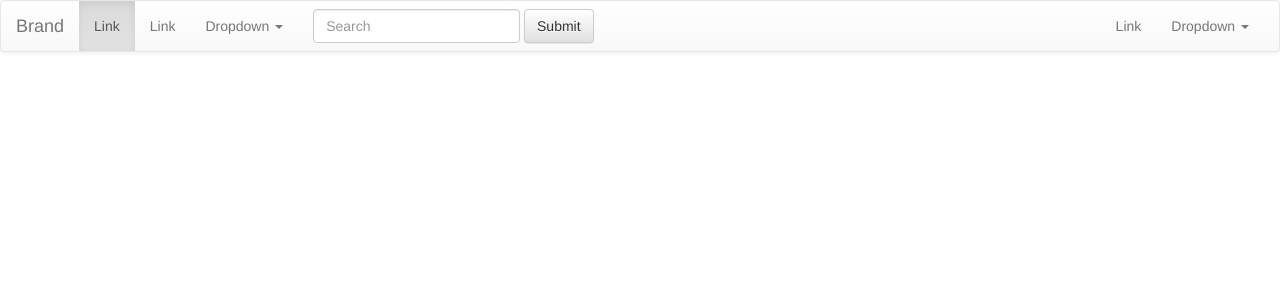
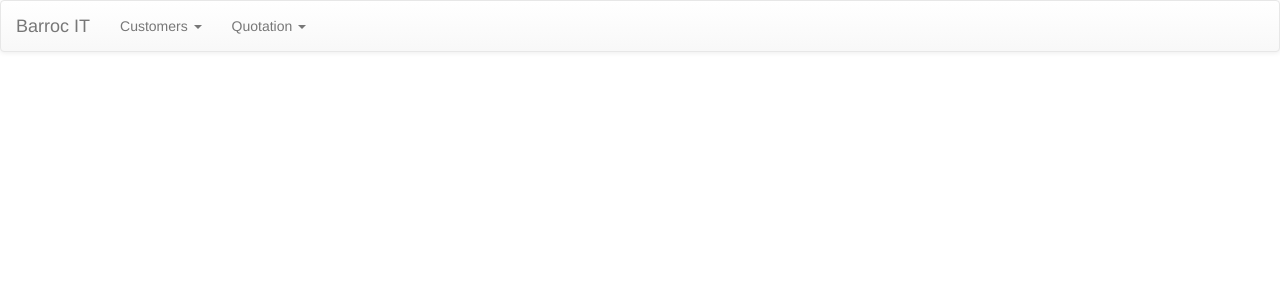
Before and after one commit to kobus1998/barroc-it-groep-5, a PHP site: page /barroc-it-groep-5/development/public/html/sales.php in a window 1280 px wide. Shown: the top 300 px of the page. Run offline with PHP 8.4, Linux system fonts and the light colour scheme; some libraries are stand-ins or nearby versions.

Commit message:
login changes + sales navbar

```diff
--- a/development/public/html/sales.php
+++ b/development/public/html/sales.php
@@ -6,56 +6,30 @@ require realpath(__dir__ . '/parts/header.php');
     <div class="header">
         <nav class="navbar navbar-default">
             <div class="container-fluid">
-                <!-- Brand and toggle get grouped for better mobile display -->
                 <div class="navbar-header">
-                    <button type="button" class="navbar-toggle collapsed" data-toggle="collapse" data-target="#bs-example-navbar-collapse-1" aria-expanded="false">
-                        <span class="sr-only">Toggle navigation</span>
-                        <span class="icon-bar"></span>
-                        <span class="icon-bar"></span>
-                        <span class="icon-bar"></span>
-                    </button>
-                    <a class="navbar-brand" href="#">Brand</a>
+                    <a class="navbar-brand">Barroc IT</a>
                 </div>
 
-                <!-- Collect the nav links, forms, and other content for toggling -->
                 <div class="collapse navbar-collapse" id="bs-example-navbar-collapse-1">
                     <ul class="nav navbar-nav">
-                        <li class="active"><a href="#">Link <span class="sr-only">(current)</span></a></li>
-                        <li><a href="#">Link</a></li>
                         <li class="dropdown">
-                            <a href="#" class="dropdown-toggle" data-toggle="dropdown" role="button" aria-haspopup="true" aria-expanded="false">Dropdown <span class="caret"></span></a>
+                            <a href="#" class="dropdown-toggle" data-toggle="dropdown" role="button" aria-haspopup="true" aria-expanded="false">Customers <span class="caret"></span></a>
                             <ul class="dropdown-menu">
-                                <li><a href="#">Action</a></li>
-                                <li><a href="#">Another action</a></li>
-                                <li><a href="#">Something else here</a></li>
-                                <li role="separator" class="divider"></li>
-                                <li><a href="#">Separated link</a></li>
-                                <li role="separator" class="divider"></li>
-                                <li><a href="#">One more separated link</a></li>
+                                <li><a href="#">Customer list</a></li>
+                                <li><a href="#">Add customer</a></li>
+                            </ul>
+                        </li>
+
+                        <li class="dropdown">
+                            <a href="#" class="dropdown-toggle" data-toggle="dropdown" role="button" aria-haspopup="true" aria-expanded="false">Quotation <span class="caret"></span></a>
+                            <ul class="dropdown-menu">
+                                <li><a href="#">Quotation list</a></li>
+                                <li><a href="#">Add quotation</a></li>
                             </ul>
                         </li>
                     </ul>
-                    <form class="navbar-form navbar-left">
-                        <div class="form-group">
-                            <input type="text" class="form-control" placeholder="Search">
-                        </div>
-                        <button type="submit" class="btn btn-default">Submit</button>
-                    </form>
-                    <ul class="nav navbar-nav navbar-right">
-                        <li><a href="#">Link</a></li>
-                        <li class="dropdown">
-                            <a href="#" class="dropdown-toggle" data-toggle="dropdown" role="button" aria-haspopup="true" aria-expanded="false">Dropdown <span class="caret"></span></a>
-                            <ul class="dropdown-menu">
-                                <li><a href="#">Action</a></li>
-                                <li><a href="#">Another action</a></li>
-                                <li><a href="#">Something else here</a></li>
-                                <li role="separator" class="divider"></li>
-                                <li><a href="#">Separated link</a></li>
-                            </ul>
-                        </li>
-                    </ul>
-                </div><!-- /.navbar-collapse -->
-            </div><!-- /.container-fluid -->
+                </div>
+            </div>
         </nav>
     </div>
     <div class="main-content">
```
Also changed, not shown: development/public/html/index.php (+12 -4 lines), development/public/css/stylesheet.css (line endings or trailing spaces).
